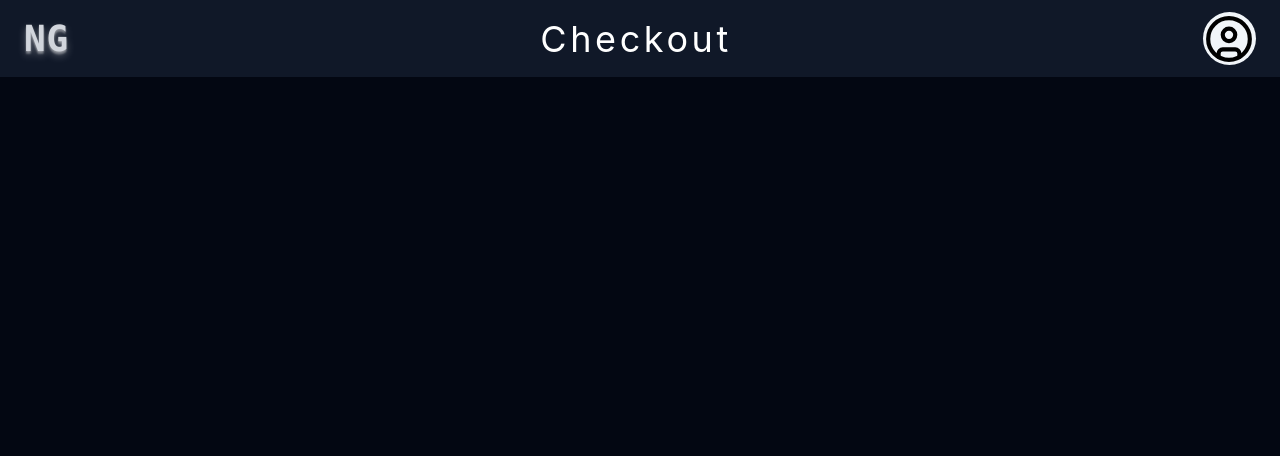
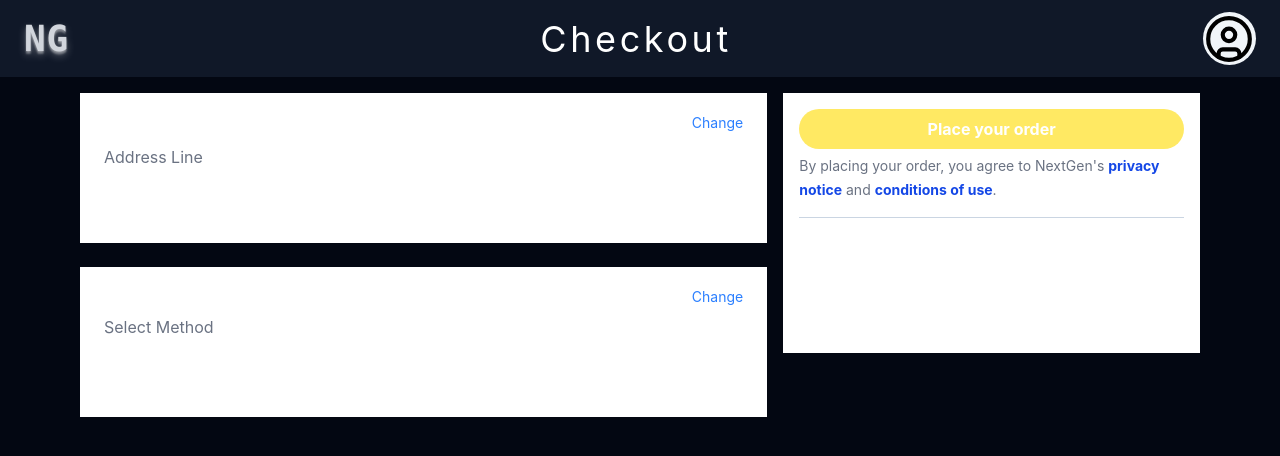
Before and after one commit to AbhirupRoy27/E-com_React, a React (Vite) app: page /app/buy-now in a window 1280 px wide. Shown: the top 456 px of the page. Built offline with nearby package versions, Linux system fonts and the light colour scheme; no server answers.

Commit message:
feat: restructure CheckOutLayout to include CheckoutForm and OrderTotal components

```diff
--- a/src/features/Payment/Layout/CheckOutLayout.jsx
+++ b/src/features/Payment/Layout/CheckOutLayout.jsx
@@ -1,10 +1,16 @@
 import React from 'react'
 import NavbarPayment from '../Components/NavbarPayment'
+import CheckoutForm from './CheckoutForm'
+import OrderTotal from '../Components/OrderTotal'
 
 function CheckOutLayout() {
   return (
     <>
       <NavbarPayment />
+      <div className="flex flex-col sm:flex-row gap-4 px-2 sm:px-6 lg:px-20 py-4">
+        <CheckoutForm />
+        <OrderTotal />
+      </div>
     </>
   )
 }
```
